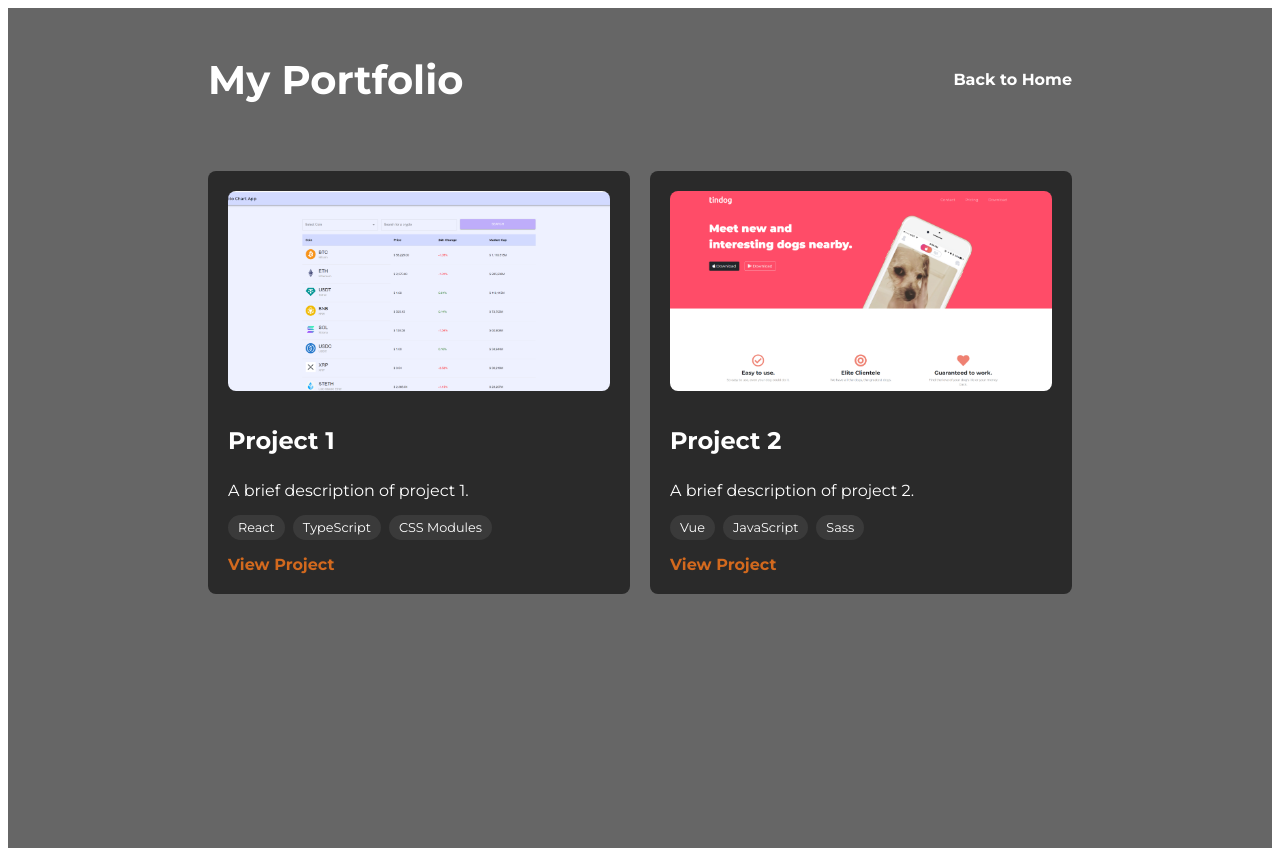
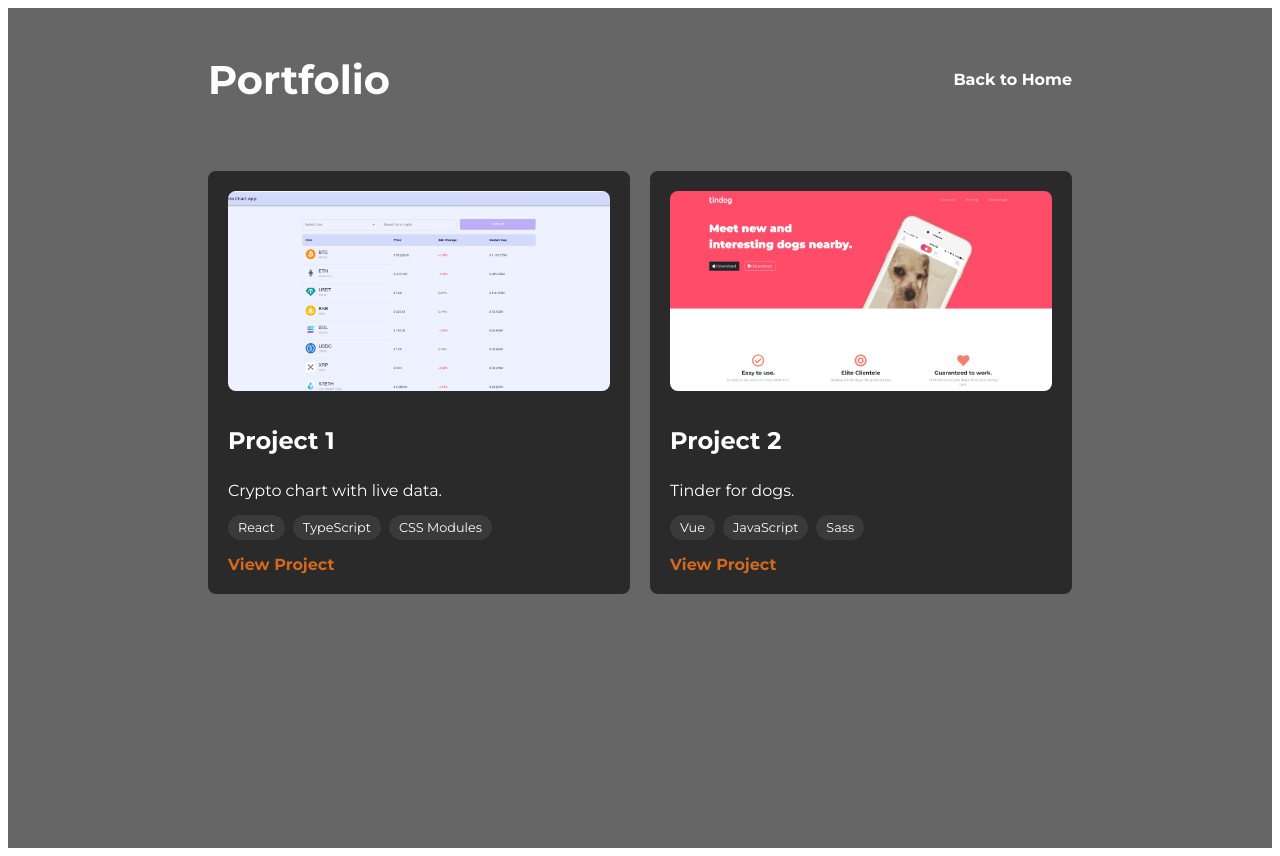
Before and after one commit to Decpwnz/portfolio-app, a React (Vite) app: page /portfolio in a window 1280 px wide. Built offline with nearby package versions, Linux system fonts and the light colour scheme.

Commit message:
change page title, projects description. fix test file

```diff
--- a/src/pages/Portfolio/index.tsx
+++ b/src/pages/Portfolio/index.tsx
@@ -12,12 +12,11 @@ interface Project {
   projectUrl: string
 }
 
-// Sample project data
 const projects: Project[] = [
   {
     id: 1,
     title: 'Project 1',
-    description: 'A brief description of project 1.',
+    description: 'Crypto chart with live data.',
     technologies: ['React', 'TypeScript', 'CSS Modules'],
     imageUrl: 'src/assets/cryptochart.png',
     projectUrl: 'https://decpwnz.github.io/tindog/',
@@ -25,19 +24,18 @@ const projects: Project[] = [
   {
     id: 2,
     title: 'Project 2',
-    description: 'A brief description of project 2.',
+    description: 'Tinder for dogs.',
     technologies: ['Vue', 'JavaScript', 'Sass'],
     imageUrl: 'src/assets/tindog.png',
     projectUrl: 'https://decpwnz.github.io/tindog/',
   },
-  // Add more projects as needed
 ]
 
 function Portfolio() {
   return (
     <div className={styles.container}>
       <header className={styles.header}>
-        <h1>My Portfolio</h1>
+        <h1>Portfolio</h1>
         <Link to="/" className={styles.homeLink}>
           Back to Home
         </Link>
```
Also changed, not shown: 1 other file (tests, documents, lock files or other folders).
